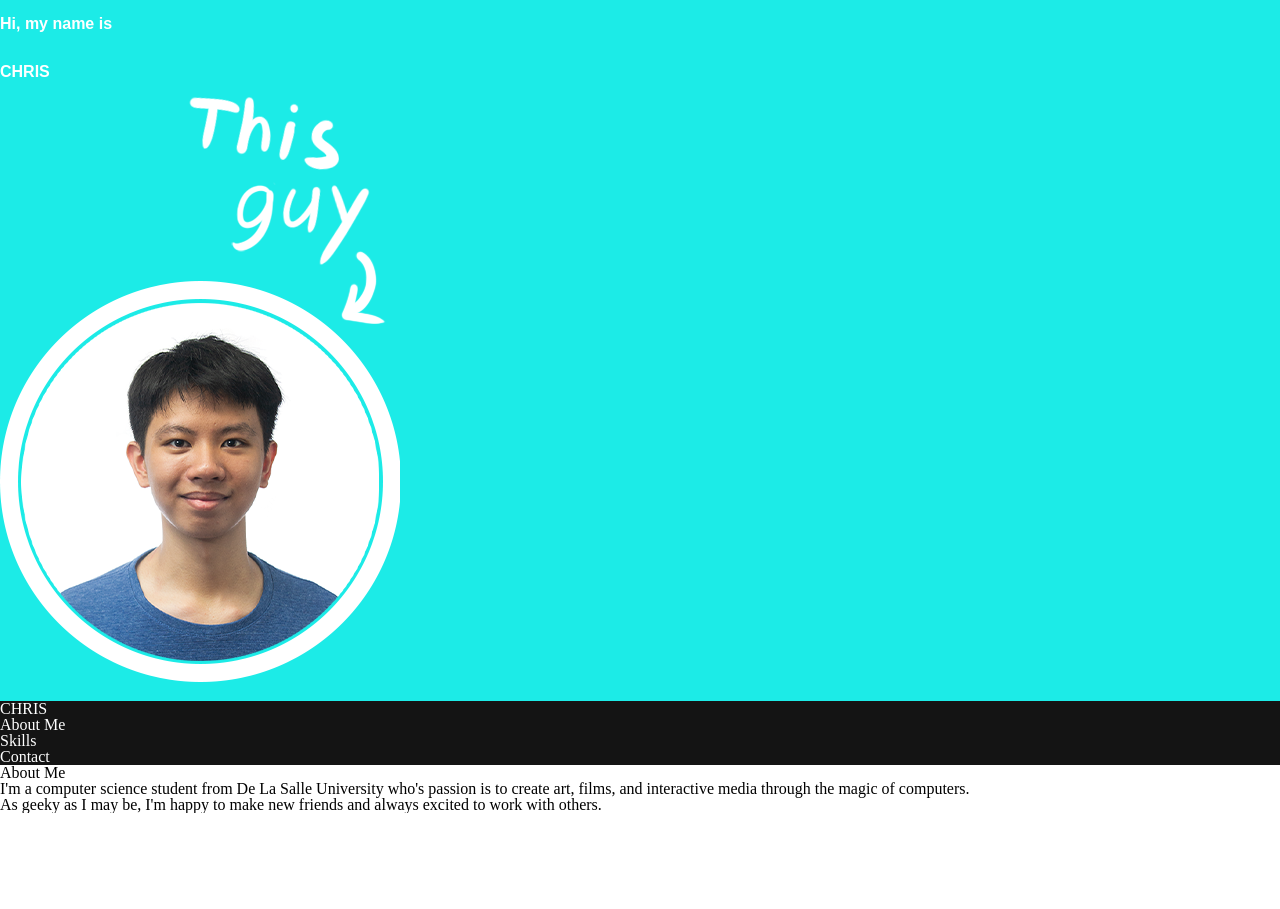
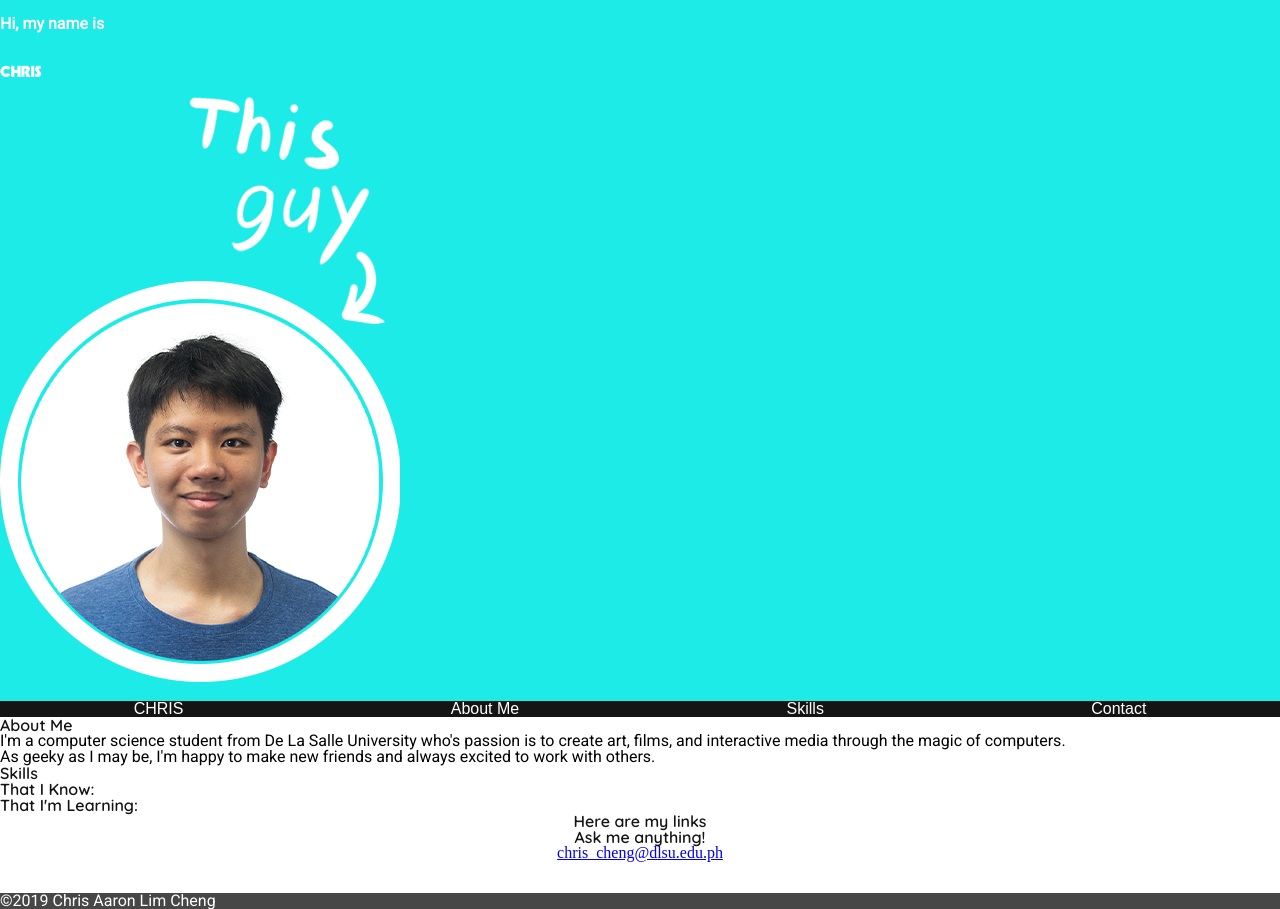
Before and after one commit to centurions90/centurions90.github.io, a plain HTML site: page index.html in a window 1280 px wide. Before the commit the page ends 813 px from the top, so only its background shows below. Drawn offline with Linux system fonts and the light colour scheme.

Commit message:
added proper fonts and styling

```diff
--- a/css/master.css
+++ b/css/master.css
@@ -3,6 +3,21 @@
     src: url('../fonts/minotaur-webfont.woff');
     font-weight: normal;
     font-style: normal;
+}
+
+h1, h2, h3, h4, h5, h6 {
+    font-family: 'Quicksand', sans-serif;
+    color: #141414;
+}
+
+p {
+    font-family: 'Roboto', sans-serif;
+    text-align: justify;
+}
+
+a.nav-item:link, a.nav-item:visited {
+    color: white;
+    text-decoration: none;
 }
 
 body {
@@ -18,23 +33,71 @@ header {
     overflow: hidden;
 }
 
+ul {
+    list-style-type: none;
+    display: flex;
+    flex-direction: row;
+    justify-content: space-around;
+    align-items: center;
+}
+
 nav {
     background-color: #141414;
     color: white;
-    font-family: serif;
+    font-family: sans-serif;
     overflow: hidden;
+}
+
+footer {
+    background-color: #474747;
+    color: white;
+    font-family: sans-serif;
+    margin: 0;
+    overflow: hidden;
+}
+
+address {
+    margin-bottom: 2em;
+}
+
+#head-phrase {
+    font-family: 'Roboto', sans-serif;
+}
+
+#head-name {
+    font-family: minotaurphatte;
+}
+
+.center-text {
+    text-align: center;
+    margin-left: 0;
+    margin-right: 0;
 }
 
 @media only screen and (max-width: 400px), (orientation: portrait) {
 
+    h1 {
+        margin: 1em auto 1em 1em;
+        font-size: 2em;
+    }
+
+    h2 {
+        margin: 0 auto 0.5em 2em;
+        font-size: 1.5em;
+    }
+
+    p {
+        margin: 0 4em 1em 3em;
+    }
+
     ul {
-        list-style-type: none;
-        display: flex;
-        flex-direction: row;
-        justify-content: space-around;
-        align-items: center;
         padding: 0;
         margin: 1.5em auto;
+    }
+
+    footer {
+        padding-top: 1em;
+        padding-bottom: 4em;
     }
 
     #head-phrase {
@@ -45,7 +108,6 @@ nav {
     }
 
     #head-name {
-        font-family: minotaurphatte;
         font-size: 5em;
         position: relative;
         right: 0.1em;
--- a/index.html
+++ b/index.html
@@ -4,6 +4,7 @@
         <meta charset="utf-8">
         <meta name='viewport' content='width=device-width, initial-scale=1.0, maximum-scale=1.0' />
         <title>Chris Cheng's Portfolio</title>
+        <link href="https://fonts.googleapis.com/css?family=Quicksand:600|Roboto&display=swap" rel="stylesheet">
         <link rel="stylesheet" href="css/reset.css">
         <link rel="stylesheet" href="css/master.css">
     </head>
@@ -15,13 +16,13 @@
         <nav>
             <ul>
                 <li id="nav-name">CHRIS</li>
-                <li>About Me</li>
-                <li>Skills</li>
-                <li>Contact</li>
+                <li><a href="#about-me" class="nav-item">About Me</a></li>
+                <li><a href="#skills" class="nav-item">Skills</a></li>
+                <li><a href="#contact" class="nav-item">Contact</a></li>
             </ul>
         </nav>
         <main>
-            <h1>About Me</h1>
+            <h1 id="about-me">About Me</h1>
             <p>
                 I'm a computer science student from De La Salle University who's
                 passion is to create art, films, and interactive media through
@@ -31,6 +32,29 @@
                 As geeky as I may be, I'm happy to make new friends and always
                 excited to work with others.
             </p>
+            <h1 id="skills">Skills</h1>
+            <section>
+                <h2>That I Know:</h2>
+
+            </section>
+            <section>
+                <h2>That I'm Learning:</h2>
+
+            </section>
+            <h1 class="center-text">Here are my links</h1>
+            <section>
+
+            </section>
+            <address class="center-text">
+                <h3 id="contact">Ask me anything!</h3>
+                <a href="mailto:chris_cheng@dlsu.edu.ph">chris_cheng@dlsu.edu.ph</a>
+            </address>
+            <footer>
+                <p id="copyright">©<script type="text/javascript">
+                    var theDate=new Date();
+                    document.write(theDate.getFullYear());
+                </script> Chris Aaron Lim Cheng</p>
+            </footer>
         </main>
     </body>
 </html>
```
